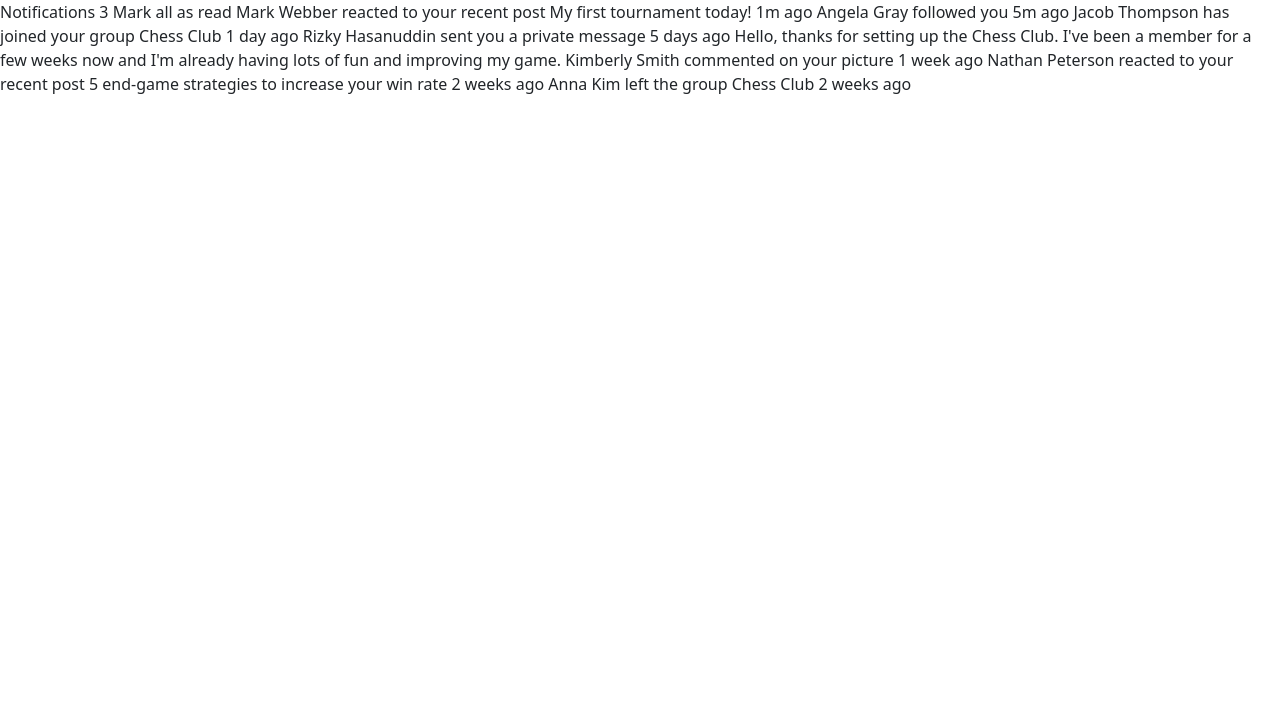
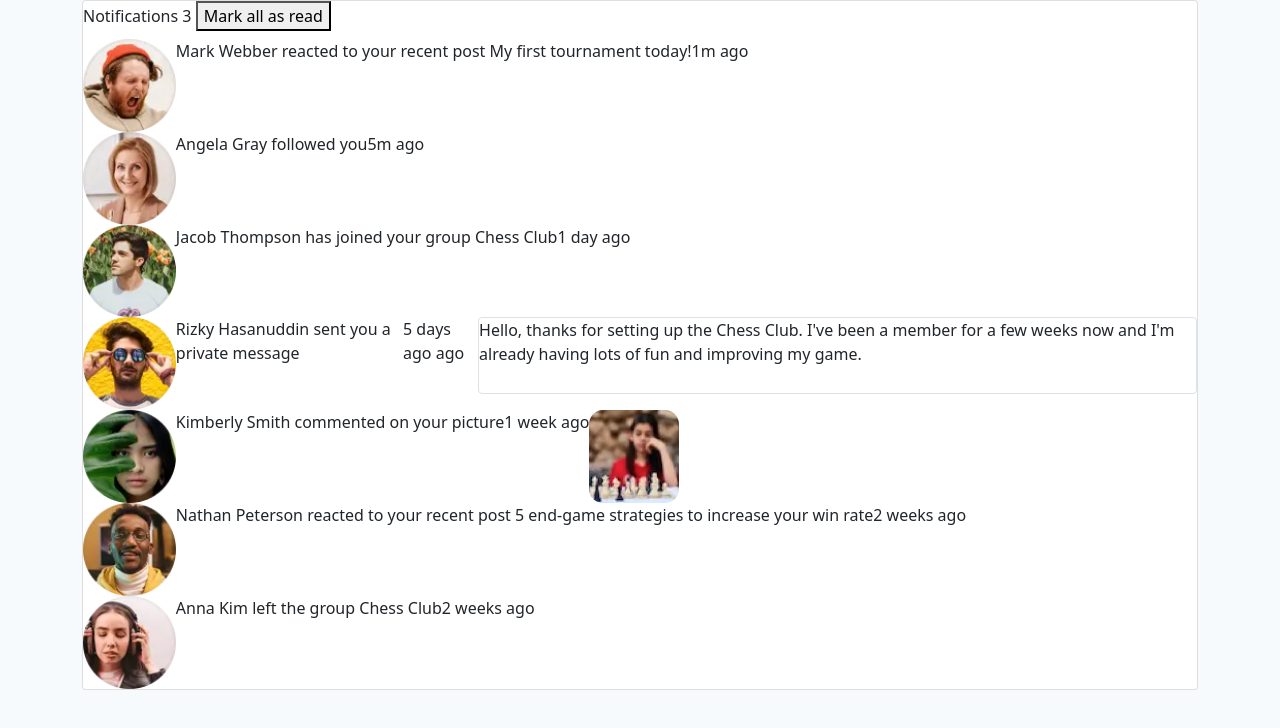
Before and after one commit to AwrelH/notification-page-main, a plain HTML site: page index.html in a window 1280 px wide. Drawn offline with nearby package versions, Linux system fonts and the light colour scheme.

Commit message:
initial structure is added

```diff
--- a/index.html
+++ b/index.html
@@ -1,47 +1,96 @@
 <!DOCTYPE html>
 <html lang="en">
+
 <head>
   <meta charset="UTF-8">
-  <meta name="viewport" content="width=device-width, initial-scale=1.0"> <!-- displays site properly based on user's device -->
+  <meta name="viewport" content="width=device-width, initial-scale=1.0">
+  <!-- displays site properly based on user's device -->
 
   <link rel="icon" type="image/png" sizes="32x32" href="./images/favicon-32x32.png">
-  <link href="https://cdn.jsdelivr.net/npm/bootstrap@5.1.3/dist/css/bootstrap.min.css" rel="stylesheet" integrity="sha384-1BmE4kWBq78iYhFldvKuhfTAU6auU8tT94WrHftjDbrCEXSU1oBoqyl2QvZ6jIW3" crossorigin="anonymous">
+  <link href="https://cdn.jsdelivr.net/npm/bootstrap@5.1.3/dist/css/bootstrap.min.css" rel="stylesheet"
+    integrity="sha384-1BmE4kWBq78iYhFldvKuhfTAU6auU8tT94WrHftjDbrCEXSU1oBoqyl2QvZ6jIW3" crossorigin="anonymous">
+  <link rel="stylesheet" href="style.css">
 
   <title>Frontend Mentor | Notifications page</title>
 
 
 
 </head>
+
 <body>
 
-  Notifications 3
+  <main class="container">
+    <div class="card">
+      <div class="card-title">
+        Notifications 3
 
-  Mark all as read
+        <button class="float-right"> Mark all as read</button>
+      </div>
+      <div class="not d-flex">
+        <img class="col-1 float-start" src="assets/images/avatar-mark-webber.webp" alt="mark webber">
+        <p class="activity"><span class="user">Mark Webber</span> <span class="action">reacted to your recent
+            post</span> <span class="object">My first tournament today!</span> <span class="new"></span></p>
+        <p class="when d-block">1m ago</p>
 
-  Mark Webber reacted to your recent post My first tournament today!
-  1m ago
+      </div>
+      <div class="not d-flex">
+        <img class="col-1 float-start" src="assets/images/avatar-angela-gray.webp " alt="mark webber">
+        <p class="activity"><span class="user">Angela Gray</span> <span class="action">followed you</span> <span class="object"> </span> <span class="new"></span></p>
+        <p class="when d-block">5m ago</p>
 
-  Angela Gray followed you
-  5m ago
+      </div>
+      <div class="not d-flex">
+        <img class="col-1 float-start" src=" assets/images/avatar-jacob-thompson.webp" alt="mark webber">
+        <p class="activity"><span class="user">  Jacob Thompson </span> <span class="action">has joined your group </span> <span class="object">  Chess Club</span> <span class="new"></span></p>
+        <p class="when d-block">1 day ago</p>
 
-  Jacob Thompson has joined your group Chess Club
-  1 day ago
+      </div>
+      <div class="not d-flex">
+        <img class="col-1 float-start" src=" assets/images/avatar-rizky-hasanuddin.webp" alt=" ">
+        <p class="activity"><span class="user">Rizky Hasanuddin  </span> <span class="action"> sent you a private message </span> <span class="object"> </span> <span class="new"></span></p>
+        <p class="when d-block">5 days ago ago</p>
+        <p class="message border d-block rounded text">Hello, thanks for setting up the Chess Club. I've been a member for a few weeks now and
+          I'm already having lots of fun and improving my game.</p>
 
-  Rizky Hasanuddin sent you a private message
-  5 days ago
-  Hello, thanks for setting up the Chess Club. I've been a member for a few weeks now and
-  I'm already having lots of fun and improving my game.
+      </div>
+      <div class="not d-flex">
+        <img class="col-1 float-start" src="assets/images/avatar-kimberly-smith.webp " alt=" ">
+        <p class="activity"><span class="user"> Kimberly Smith</span> <span class="action"> commented on your picture</span> <span class="object"> </span> <span class="new"></span></p>
+        <p class="when d-block">1 week ago</p>
+        <img src="assets/images/image-chess.webp" alt="">
 
-  Kimberly Smith commented on your picture
-  1 week ago
+      </div>
 
-  Nathan Peterson reacted to your recent post 5 end-game strategies to increase your win rate
-  2 weeks ago
+      <div class="not d-flex">
+        <img class="col-1 float-start" src=" assets/images/avatar-nathan-peterson.webp" alt=" ">
+        <p class="activity"><span class="user">Nathan Peterson </span> <span class="action"> reacted to your recent post</span> <span class="object">5 end-game strategies to increase your win rate </span> <span class="new"></span></p>
+        <p class="when d-block">  2 weeks ago</p>
 
-  Anna Kim left the group Chess Club
-  2 weeks ago
+      </div>
+      <div class="not d-flex">
+        <img class="col-1 float-start" src="assets/images/avatar-anna-kim.webp " alt=" ">
+        <p class="activity"><span class="user"> Anna Kim </span> <span class="action"> left the group</span> <span class="object"> Chess Club</span> <span class="new"></span></p>
+        <p class="when d-block">2 weeks ago</p>
 
-  <script src="https://cdn.jsdelivr.net/npm/bootstrap@5.1.3/dist/js/bootstrap.bundle.min.js" integrity="sha384-ka7Sk0Gln4gmtz2MlQnikT1wXgYsOg+OMhuP+IlRH9sENBO0LRn5q+8nbTov4+1p" crossorigin="anonymous"></script>
+      </div>
+
+    </div>
+
+
+
+
+
+
+
+
+
+
+
+  </main>
+  <script src="https://cdn.jsdelivr.net/npm/bootstrap@5.1.3/dist/js/bootstrap.bundle.min.js"
+    integrity="sha384-ka7Sk0Gln4gmtz2MlQnikT1wXgYsOg+OMhuP+IlRH9sENBO0LRn5q+8nbTov4+1p"
+    crossorigin="anonymous"></script>
 
 </body>
+
 </html>
--- /dev/null
+++ b/style.css
@@ -0,0 +1,6 @@
+
+
+
+body {
+    background-color: hsl(210, 60%, 98%);
+}
```
